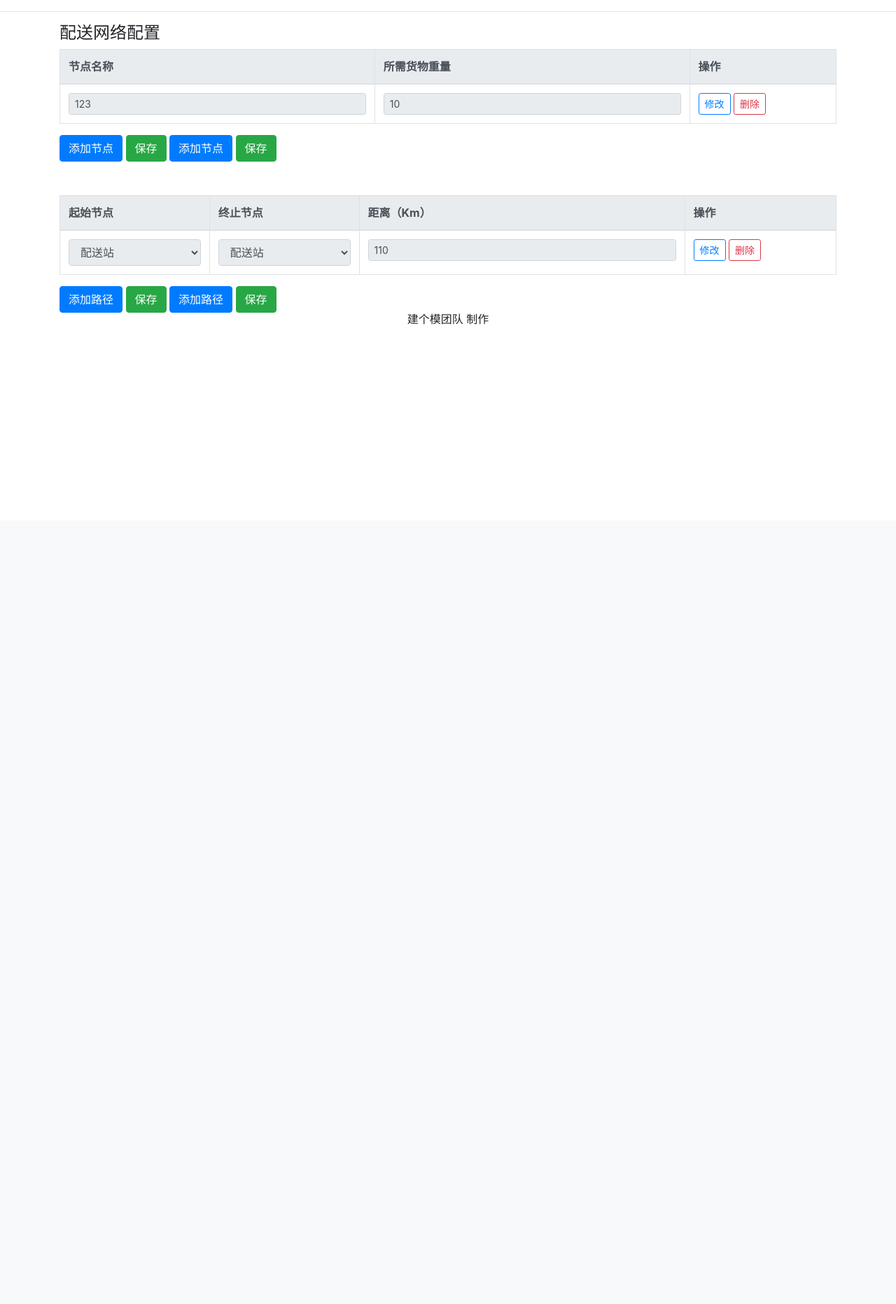
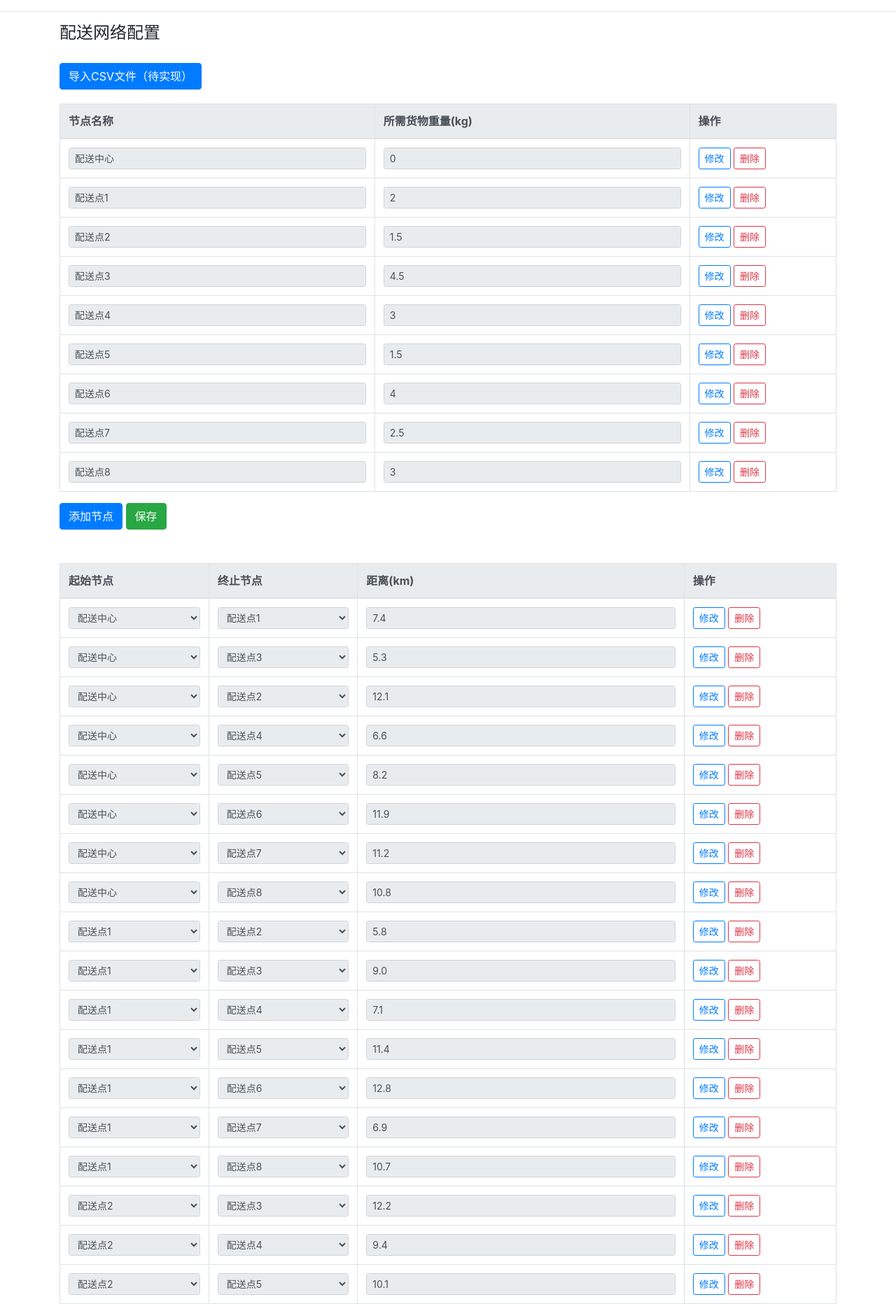
Before and after one commit to F5Soft/PathOptimize, a Flask app: page /network in a window 1280 px wide. Shown: the part 56-1920 px from the top of the page at 70% size. Before the commit the page ends 520 px from the top, so only its background shows below. Run offline with Flask 2, Linux system fonts and the light colour scheme; some libraries are stand-ins or nearby versions.

Commit message:
实现网络配置页面接口。整体功能可以运行演示！

```diff
--- a/app.py
+++ b/app.py
@@ -1,4 +1,3 @@
-import numpy as np
 from flask import *
 
 from modules import algorithm as alg
@@ -8,7 +7,20 @@ from modules.entity import Truck
 app = Flask(__name__)
 
 trucks_data = [("顺丰快递车", 8, 50, 8)]  # 默认有1种卡车，距离上限50km，载重上限8t，共8辆
-network_data = []
+nodes_data = [(0, {'name': '配送中心', 'demand': 0}), (1, {'name': '配送点1', 'demand': 2}),
+              (2, {'name': '配送点2', 'demand': 1.5}), (3, {'name': '配送点3', 'demand': 4.5}),
+              (4, {'name': '配送点4', 'demand': 3}), (5, {'name': '配送点5', 'demand': 1.5}),
+              (6, {'name': '配送点6', 'demand': 4}), (7, {'name': '配送点7', 'demand': 2.5}),
+              (8, {'name': '配送点8', 'demand': 3})]
+edges_data = [(0, 1, {'weight': 7.4}), (0, 3, {'weight': 5.3}), (0, 2, {'weight': 12.1}), (0, 4, {'weight': 6.6}),
+              (0, 5, {'weight': 8.2}), (0, 6, {'weight': 11.9}), (0, 7, {'weight': 11.2}), (0, 8, {'weight': 10.8}),
+              (1, 2, {'weight': 5.8}), (1, 3, {'weight': 9.0}), (1, 4, {'weight': 7.1}), (1, 5, {'weight': 11.4}),
+              (1, 6, {'weight': 12.8}), (1, 7, {'weight': 6.9}), (1, 8, {'weight': 10.7}), (2, 3, {'weight': 12.2}),
+              (2, 4, {'weight': 9.4}), (2, 5, {'weight': 10.1}), (2, 6, {'weight': 13.7}), (2, 7, {'weight': 2.8}),
+              (2, 8, {'weight': 9.0}), (3, 4, {'weight': 4.9}), (3, 5, {'weight': 4.1}), (3, 6, {'weight': 7.8}),
+              (3, 7, {'weight': 11.9}), (3, 8, {'weight': 8.5}), (4, 5, {'weight': 4.0}), (4, 6, {'weight': 6.0}),
+              (4, 7, {'weight': 6.6}), (4, 8, {'weight': 4.0}), (5, 6, {'weight': 3.9}), (5, 7, {'weight': 10.0}),
+              (5, 8, {'weight': 4.4}), (6, 7, {'weight': 10.8}), (6, 8, {'weight': 5.7}), (7, 8, {'weight': 5.5})]
 
 
 @app.route('/', methods=['GET'])
@@ -26,7 +38,7 @@ def get_trucks():
 @app.route('/network', methods=['GET'])
 def get_network():
     """配置网络接口"""
-    return render_template("network_demo.html")
+    return render_template("network_demo.html", nodes_data=nodes_data, edges_data=edges_data)
 
 
 @app.route('/trucks', methods=['POST'])
@@ -34,15 +46,31 @@ def set_trucks():
     """配置卡车接口"""
     global trucks_data
     trucks_data = list(zip(request.form.getlist('name[]'), request.form.getlist('nums[]'),
-                       request.form.getlist('d_max[]'), request.form.getlist('w_max[]')))
+                           request.form.getlist('d_max[]'), request.form.getlist('w_max[]')))
     print(trucks_data)
     return "success"
 
 
-@app.route('/network', methods=['POST'])
-def set_network():
-    global network_data
-    network_data = request.form
+@app.route('/network/nodes', methods=['POST'])
+def set_network_nodes():
+    global nodes_data
+    names = request.form.getlist('name[]')
+    demands = request.form.getlist('demand[]')
+    n = len(names)
+    nodes_data = [(i, {'name': names[i], 'demand': float(demands[i])}) for i in range(n)]
+    print(nodes_data)
+    return "success"
+
+
+@app.route('/network/edges', methods=['POST'])
+def set_network_edges():
+    global edges_data
+    u = request.form.getlist('u[]')
+    v = request.form.getlist('v[]')
+    weights = request.form.getlist('weight[]')
+    n = len(weights)
+    edges_data = [(int(u[i]), int(v[i]), {'weight': float(weights[i])}) for i in range(n)]
+    print(edges_data)
     return "success"
 
 
@@ -55,19 +83,7 @@ def apply_algorithm():
         for i in range(int(t[1])):
             trucks_initial.append(Truck(t[0], float(t[2]), float(t[3])))
     # 生成初始网络。网络数据来自第一个测试数据集
-    dists = np.array([[0, 7.4, 12.1, 5.3, 6.6, 8.2, 11.9, 11.2, 10.8],
-                      [7.4, 0, 5.8, 9, 7.1, 11.4, 12.8, 6.9, 10.7],
-                      [12.1, 5.8, 0, 12.2, 9.4, 10.1, 13.7, 2.8, 9],
-                      [5.3, 9, 12.2, 0, 4.9, 4.1, 7.8, 11.9, 8.5],
-                      [6.6, 7.1, 9.4, 4.9, 0, 4, 6, 6.6, 4],
-                      [8.2, 11.4, 10.1, 4.1, 4, 0, 3.9, 10, 4.4],
-                      [11.9, 12.8, 13.7, 7.8, 6, 3.9, 0, 10.8, 5.7],
-                      [11.2, 6.9, 2.8, 11.9, 6.6, 10, 10.8, 0, 5.5],
-                      [10.8, 10.7, 9, 8.5, 4, 4.4, 5.7, 5.5, 0]]
-                     )
-    names = ["配送中心0", "配送点1", "配送点2", "配送点3", "配送点4", "配送点5", "配送点6", "配送点7", "配送点8"]
-    demands = [0, 2, 1.5, 4.5, 3, 1.5, 4, 2.5, 3]
-    network_initial = Network(dists, names, demands, trucks_initial)
+    network_initial = Network(nodes_data, edges_data, trucks_initial)
     # 初始化种群并开始遗传算法
     # todo 调整遗传算法参数：种群数，突变率等，让算法收敛的快些
     population = alg.population_init(network_initial, 10)
--- a/templates/network_demo.html
+++ b/templates/network_demo.html
@@ -3,19 +3,28 @@
 {% block content %}
     <div id="set_trucks" class="container">
         <h4>配送网络配置</h4>
+        <button id="import_csv" type="button" class="btn btn-primary" style="margin-top:20px; margin-bottom: 20px">
+            导入CSV文件（待实现）
+        </button>
         <form id="node_form" class="was-validated">
             <table class="table table-bordered">
                 <thead class="thead-light">
                 <tr>
                     <th scope="col">节点名称</th>
-                    <th scope="col">所需货物重量</th>
+                    <th scope="col">所需货物重量(kg)</th>
                     <th scope="col">操作</th>
-                <tbody class="node-body">
+                </tr>
+                </thead>
+                <tbody class="node_tbody">
+                {% for node in nodes_data %}
                     <tr>
                         <th scope="row">
-                            <input name="1" value="123" type="text" class="form-control form-control-sm node_name" readonly required>
+                            <input name="name[]" value="{{ node[1]['name'] }}" type="text"
+                                   class="form-control form-control-sm node_name" readonly required>
+                        </th>
                         <td>
-                                <input name="2" value="10" type="number" class="form-control form-control-sm" readonly required min="1">
+                            <input name="demand[]" value="{{ node[1]['demand'] }}" type="number" min="0.01" step="0.01"
+                                   class="form-control form-control-sm" readonly required>
                         </td>
                         <td>
                             <button type="button" class="btn btn-sm btn-outline-primary node_modify">修改
@@ -25,67 +34,68 @@
                             <button type="button" class="btn btn-sm btn-outline-danger del">删除
                             </button>
                         </td>
-                        </th>
                     </tr>
+                {% endfor %}
+                </tbody>
             </table>
-                <button id="add_node" type="button" class="btn btn-primary">添加节点</button>
+            <button id="node_add" type="button" class="btn btn-primary">添加节点</button>
             <button id="node_save" type="button" class="btn btn-success">保存</button>
-                </tbody>
-                </tr>
-            </table>
-            <button id="add_node" type="button" class="btn btn-primary">添加节点</button>
-            <button id="save" type="button" class="btn btn-success">保存</button>
-            </tbody>
-            </tr>
-            </thead>
-            </table>
         </form>
         <br>
         <br>
-        <form id="route_form" class="was-validated">
+        <form id="edge_form" class="was-validated">
             <table class="table table-bordered">
                 <thead class="thead-light">
                 <tr>
                     <th scope="col">起始节点</th>
                     <th scope="col">终止节点</th>
-                    <th scope="col">距离（Km）</th>
+                    <th scope="col">距离(km)</th>
                     <th scope="col">操作</th>
-                <tbody class="route-body">
+                </tr>
+                </thead>
+                <tbody class="edge_tbody">
+                {% for edge in edges_data %}
                     <tr>
                         <th scope="row">
-                            <select class="combobox form-control" disabled>
-                                <option value="配送站">配送站</option>
+                            <select name="u[]" class="form-control form-control-sm" readonly>
+                                {% for node in nodes_data %}
+                                    {% if node[0] == edge[0] %}
+                                        <option value="{{ node[0] }}" selected>{{ node[1]['name'] }}</option>
+                                    {% else %}
+                                        <option value="{{ node[0] }}">{{ node[1]['name'] }}</option>
+                                    {% endif %}
+                                {% endfor %}
                             </select>
+                        </th>
                         <td>
-                                <select class="combobox form-control" disabled>
-                                    <option value="配送站">配送站</option>
+                            <select name="v[]" class="form-control form-control-sm" readonly>
+                                {% for node in nodes_data %}
+                                    {% if node[0] == edge[1] %}
+                                        <option value="{{ node[0] }}" selected>{{ node[1]['name'] }}</option>
+                                    {% else %}
+                                        <option value="{{ node[0] }}">{{ node[1]['name'] }}</option>
+                                    {% endif %}
+                                {% endfor %}
                             </select>
                         </td>
                         <td>
-                                <input name="2" value="110" type="number" class="form-control form-control-sm" readonly required min="1">
+                            <input name="weight[]" value="{{ edge[2]['weight'] }}" type="number"
+                                   class="form-control form-control-sm" min="0.01" step="0.01" readonly required>
                         </td>
                         <td>
-                            <button type="button" class="btn btn-sm btn-outline-primary route_modify">修改
+                            <button type="button" class="btn btn-sm btn-outline-primary edge_modify">修改
                             </button>
-                            <button type="button" class="btn btn-sm btn-outline-success route_confirm" hidden>确定
+                            <button type="button" class="btn btn-sm btn-outline-success edge_confirm" hidden>确定
                             </button>
                             <button type="button" class="btn btn-sm btn-outline-danger del">删除
                             </button>
                         </td>
-                        </th>
                     </tr>
+                {% endfor %}
+                </tbody>
             </table>
-                <button id="add_route" type="button" class="btn btn-primary">添加路径</button>
-                <button id="route_save" type="button" class="btn btn-success">保存</button>
-                </tbody>
-                </tr>
-            </table>
-            <button id="add_route" type="button" class="btn btn-primary">添加路径</button>
-            <button id="save" type="button" class="btn btn-success">保存</button>
-            </tbody>
-            </tr>
-            </thead>
-            </table>
+            <button id="edge_add" type="button" class="btn btn-primary">添加路径</button>
+            <button id="edge_save" type="button" class="btn btn-success">保存</button>
         </form>
     </div>
 {% endblock %}
@@ -97,18 +107,19 @@
             $(".node_confirm", parent).attr("hidden", false);
             $("input", parent.parent()).attr("readonly", false);
         });
-        $('.route_modify').click(function () {
+
+        $('.edge_modify').click(function () {
             let parent = $(this).parent();
-            $(".route_modify", parent).attr("hidden", true);
-            $(".route_confirm", parent).attr("hidden", false);
+            $(".edge_modify", parent).attr("hidden", true);
+            $(".edge_confirm", parent).attr("hidden", false);
             $("input", parent.parent()).attr("readonly", false);
-            $(".combobox", parent.parent()).attr("disabled", false);
+            $("select", parent.parent()).attr("readonly", false);
         });
 
         $('.node_confirm').click(function () {
             let parent = $(this).parent();
             let input = $("input", parent.parent());
-            for (let i = 1; i < input.length; i++) {
+            for (let i = 0; i < input.length; i++) {
                 if (input.get(i).validity.valid === false) {
                     return;
                 }
@@ -117,60 +128,85 @@
             $(".node_modify", parent).attr("hidden", false);
             input.attr("readonly", true);
         });
-        $('.route_confirm').click(function () {
+
+        $('.edge_confirm').click(function () {
             let parent = $(this).parent();
             let input = $("input", parent.parent());
-            for (let i = 1; i < input.length; i++) {
-                if (input.get(i).validity.valid === false) {
+            if (input.get(0).validity.valid === false) {
                 return;
             }
-            }
-            $(".route_confirm", parent).attr("hidden", true);
-            $(".route_modify", parent).attr("hidden", false);
-            $(".combobox", parent.parent()).attr("disabled", true);
+            $(".edge_confirm", parent).attr("hidden", true);
+            $(".edge_modify", parent).attr("hidden", false);
+            $("select", parent.parent()).attr("readonly", true);
             input.attr("readonly", true);
         });
-        //del是共用的
+
         $(".del").click(function () {
             $(this).parent().parent().remove();
         });
 
-        $("#add_node").click(function () {
-            let table = $(".node-body");
+        $("#node_add").click(function () {
+            let table = $(".node_tbody");
             table.children(":first").clone(true).appendTo(table);
             let self = table.children(":last");
             $(".node_modify", self).attr("hidden", true);
             $(".node_confirm", self).attr("hidden", false);
             $("input", self).attr({"value": "", "readonly": false});
-        })
-        $("#add_route").click(function () {
-            let table = $(".route-body");
+        });
+
+        $("#edge_add").click(function () {
+            let table = $(".edge_tbody");
             table.children(":first").clone(true).appendTo(table);
             let self = table.children(":last");
-            $(".route_modify", self).attr("hidden", true);
-            $(".route_confirm", self).attr("hidden", false);
+            $(".edge_modify", self).attr("hidden", true);
+            $(".edge_confirm", self).attr("hidden", false);
             $("input", self).attr({"value": "", "readonly": false});
-            $(".combobox", self).attr("disabled", false);
-        })
-
+            $("select", self).attr("readonly", false);
+        });
 
         $("#node_save").click(function () {
-            $("input", ".node-body").attr("readonly", true);
-            $(".node_confirm", ".node-body").attr("hidden", true);
-            $(".node_modify", ".node-body").attr("hidden", false);
-            let input = $(".node_name");
-            $(".combobox").empty();
-            $(".combobox").append("<option value=\"配送站\">配送站</option>");
-            for(let i=0;i<input.length;i++){
-                $(".combobox").append("<option value=\""+ input[i].value + "\">" + input[i].value + "</option>");
+            let form = $("#node_form");
+            if (form.get(0).checkValidity() === true) {
+                /*let select = $("select");
+                let node_name = $(".node_name");
+                select.empty();
+                for (let i = 0; i < node_name.length; i++) {
+                    select.append("<option value=\"" + i + "\">" + node_name[i].value + "</option>");
+                    //todo 每次保存节点后，使边的信息尽可能不变。比如原来选中的是这个节点，如果修改后这个节点还在，就不改变，否则让当前选择变成空白
+                    //temp solution 直接刷新页面，重新渲染，简单粗暴2333
+                }*/
+                $.ajax("{{ url_for('set_network_nodes') }}", {
+                    method: "POST",
+                    data: form.serialize(),
+                    success: function (data) {
+                        console.log(data);
                     }
-        })
+                });
+                /*
+                $("input", ".node_tbody").attr("readonly", true);
+                $(".node_confirm", ".node_tbody").attr("hidden", true);
+                $(".node_modify", ".node_tbody").attr("hidden", false);*/
+                location.reload();
+            }
+        });
 
-        $("#route_save").click(function () {
-            $("input", ".route-body").attr("readonly", true);
-            $(".route_confirm", ".route-body").attr("hidden", true);
-            $(".route_modify", ".route-body").attr("hidden", false);
-            $(".combobox", ".route-body").attr("disabled", true);
-        })
+        $("#edge_save").click(function () {
+            let form = $("#edge_form");
+            if (form.get(0).checkValidity() === true) {
+                $.ajax("{{ url_for('set_network_edges') }}", {
+                    method: "POST",
+                    data: form.serialize(),
+                    success: function (data) {
+                        console.log(data);
+                    }
+                });
+                /*
+                $("input", ".edge_tbody").attr("readonly", true);
+                $(".edge_confirm", ".edge_tbody").attr("hidden", true);
+                $(".edge_modify", ".edge_tbody").attr("hidden", false);
+                $("select", ".edge_tbody").attr("readonly", true);*/
+                location.reload();
+            }
+        });
     </script>
 {% endblock %}
```
Also changed, not shown: modules/entity/network.py (+11 -11 lines), templates/trucks.html (+13 -11 lines). Lines whose indentation alone changed are shown as unchanged.
